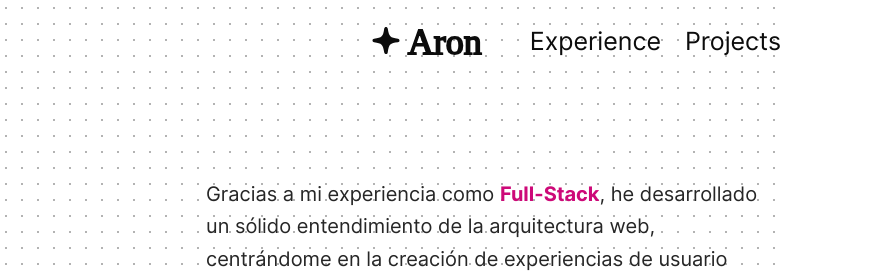
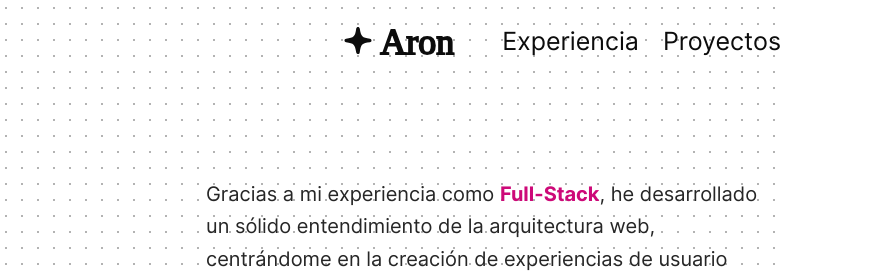
Before and after one commit to aronft/aron, an Astro site: page / in a window 1280 px wide. Shown: the top 276 px of the page, 411-1280 px from the left. Built offline with nearby package versions, Linux system fonts and the light colour scheme; Astro itself is replaced by a stand-in of ours; a web font is replaced by a local one.

Commit message:
fix header naming

```diff
--- a/src/components/common/Header.astro
+++ b/src/components/common/Header.astro
@@ -4,12 +4,12 @@ import Logo from './Logo.astro'
 
 const navItems = [
 	{
-		title: 'Experience',
+		title: 'Experiencia',
 		label: 'experience',
 		url: '/#experience'
 	},
 	{
-		title: 'Projects',
+		title: 'Proyectos',
 		label: 'projects',
 		url: '/#projects'
 	}
```
Also changed, not shown: 1 other file.
